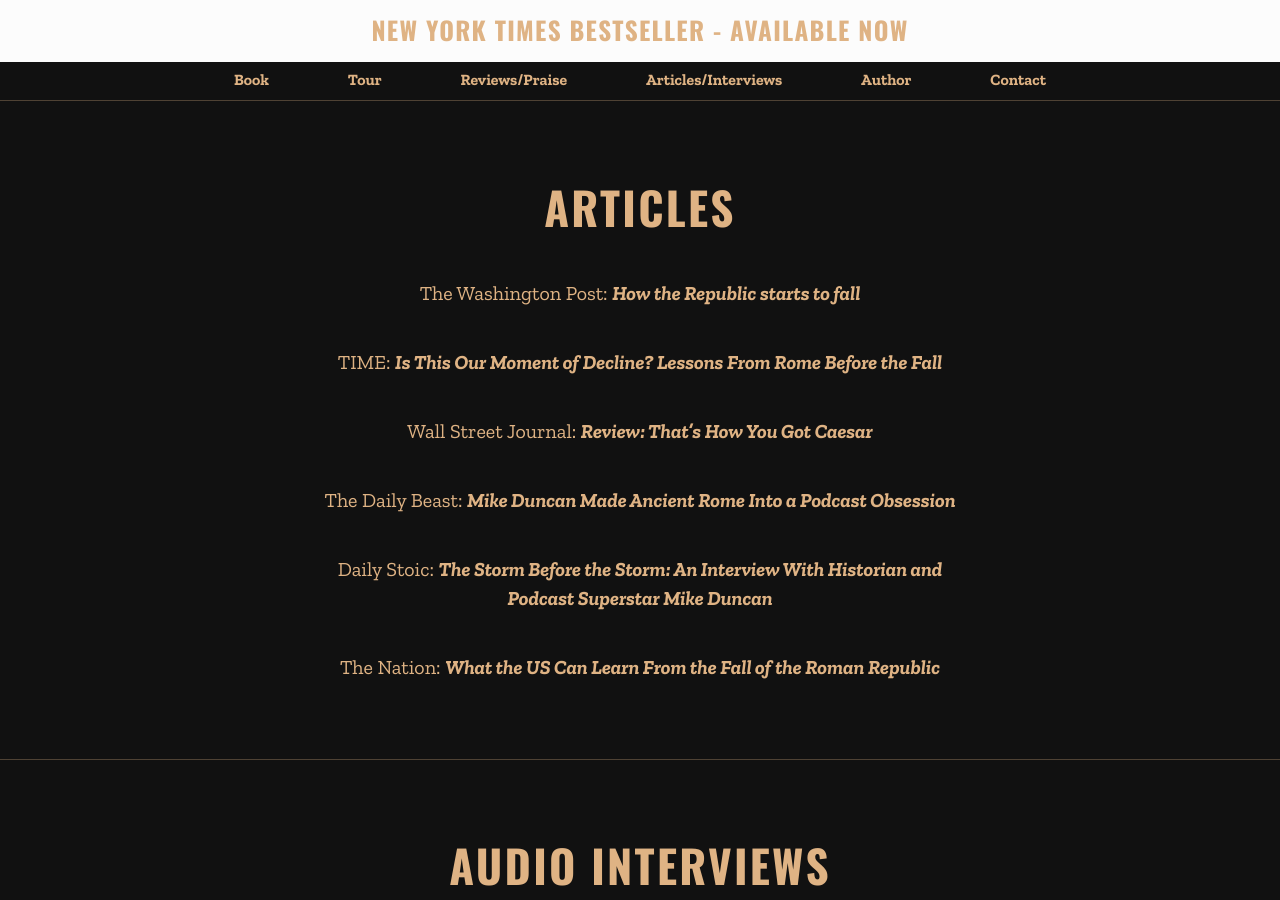
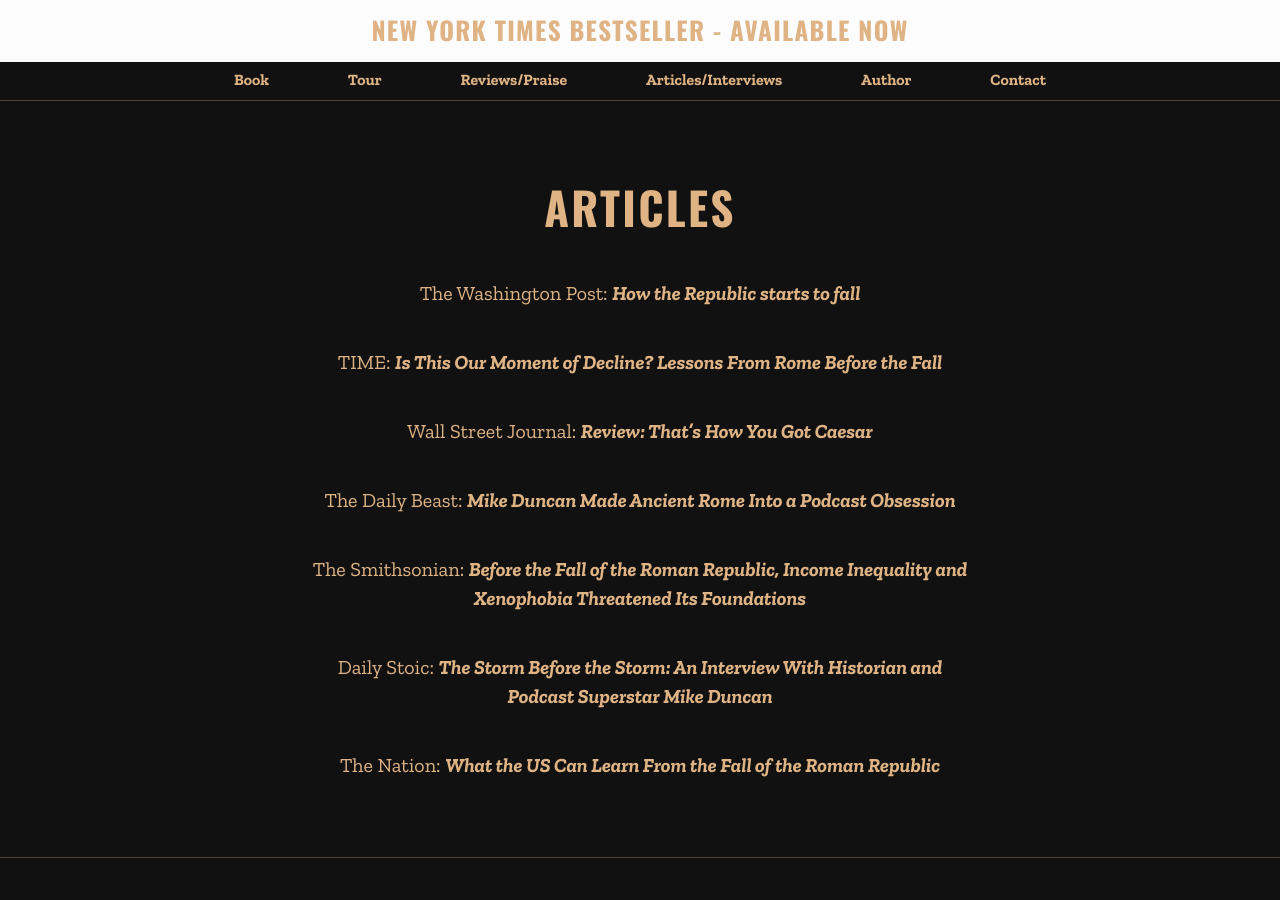
Before and after one commit to Brandi-Duncan/thestormbeforethestorm.com, a Jekyll site: the page built from articles.html, in a window 1280 px wide and 900 px high. Built offline with Jekyll 4.4.1, drawn with Linux system fonts in a browser that asks for light colours.

Commit message:
adds smithsonian article

```diff
--- a/articles.html
+++ b/articles.html
@@ -7,6 +7,7 @@
     <p>TIME: <a href="http://time.com/4986516/ancient-rome-comparison-mike-duncan/"><i>Is This Our Moment of Decline? Lessons From Rome Before the Fall</i></a></p>
     <p>Wall Street Journal: <a href="https://www.wsj.com/articles/review-thats-how-you-got-caesar-1508798807"><i>Review: That’s How You Got Caesar</i></a></p>
     <p>The Daily Beast: <a href="https://www.thedailybeast.com/mike-duncan-made-ancient-rome-into-a-podcast-obsession"><i>Mike Duncan Made Ancient Rome Into a Podcast Obsession</i></a></p>
+    <p>The Smithsonian: <a href="https://www.smithsonianmag.com/history/fall-roman-republic-income-inequality-and-xenophobia-threatened-its-foundations-180967249/"><i>Before the Fall of the Roman Republic, Income Inequality and Xenophobia Threatened Its Foundations</i></a></p>
     <p>Daily Stoic: <a href="https://dailystoic.com/mike-duncan/"><i>The Storm Before the Storm: An Interview With Historian and Podcast Superstar Mike Duncan</i></a></p>
     <p>The Nation: <a href="https://www.thenation.com/article/what-the-us-can-learn-from-the-fall-of-the-roman-republic/"><i>What the US Can Learn From the Fall of the Roman Republic</i></a></p>
 </section>
```
